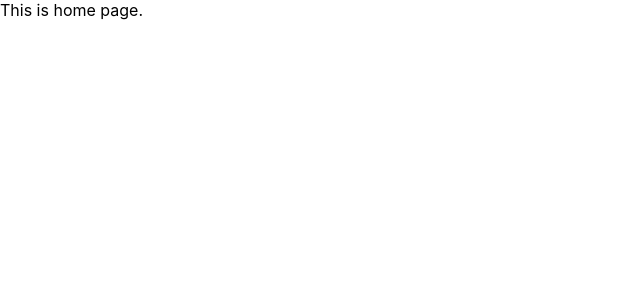
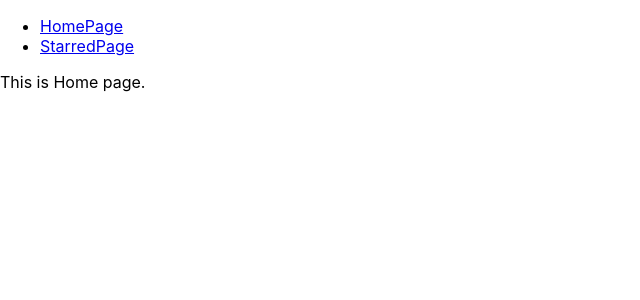
Before and after one commit to piyaakotharii/box-office, a React (Create React App) app: page / in a window 1280 px wide. Shown: the top 300 px of the page, without its empty margins (0-640 px from the left). Built offline with nearby package versions, Linux system fonts and the light colour scheme.

Commit message:
added Navbar and created page components

```diff
--- a/src/App.js
+++ b/src/App.js
@@ -1,20 +1,26 @@
 import React from "react";
 import { Switch, Route } from "react-router-dom";
+import Navs from "./components/Navs";
+import Home from "./pages/Home";
+import Starred from "./pages/Starred";
 
 function App() {
-  return <Switch>
+  return(
+    <div>
+      <Navs />
+  <Switch>
     <Route exact path="/">
-      This is home page.
+      <Home />
     </Route>
     <Route exact path ="/starred">
-      This is starred page.
+     <Starred />
     </Route>
-    <Route >
+    <Route>
       Error! Page not found.
     </Route>
   </Switch>
-
-  ;
+  </div>
+  );
 }
 
 export default App;
--- /dev/null
+++ b/src/components/Navs.js
@@ -0,0 +1,21 @@
+import React from 'react';
+import { Link } from "react-router-dom";
+
+const LINKS = [
+    {to: '/', text: 'HomePage'},
+    {to: '/starred', text: 'StarredPage'}
+]
+
+const Navs = () => {
+    return (
+        <div>
+            <ul>
+                {LINKS.map(item =>
+                 ( <li key={item.to}>
+                  <Link   to={item.to} >  {item.text}  </Link>  </li> ))}
+           </ul>
+       </div>
+    )
+}
+
+export default Navs
--- /dev/null
+++ b/src/pages/Home.js
@@ -0,0 +1,11 @@
+import React from 'react'
+
+const Home = () => {
+    return (
+        <div>
+            This is Home page.
+        </div>
+    )
+}
+
+export default Home
--- /dev/null
+++ b/src/pages/Starred.js
@@ -0,0 +1,11 @@
+import React from 'react'
+
+const Starred = () => {
+    return (
+        <div>
+            This is starred page.
+        </div>
+    )
+}
+
+export default Starred
```
